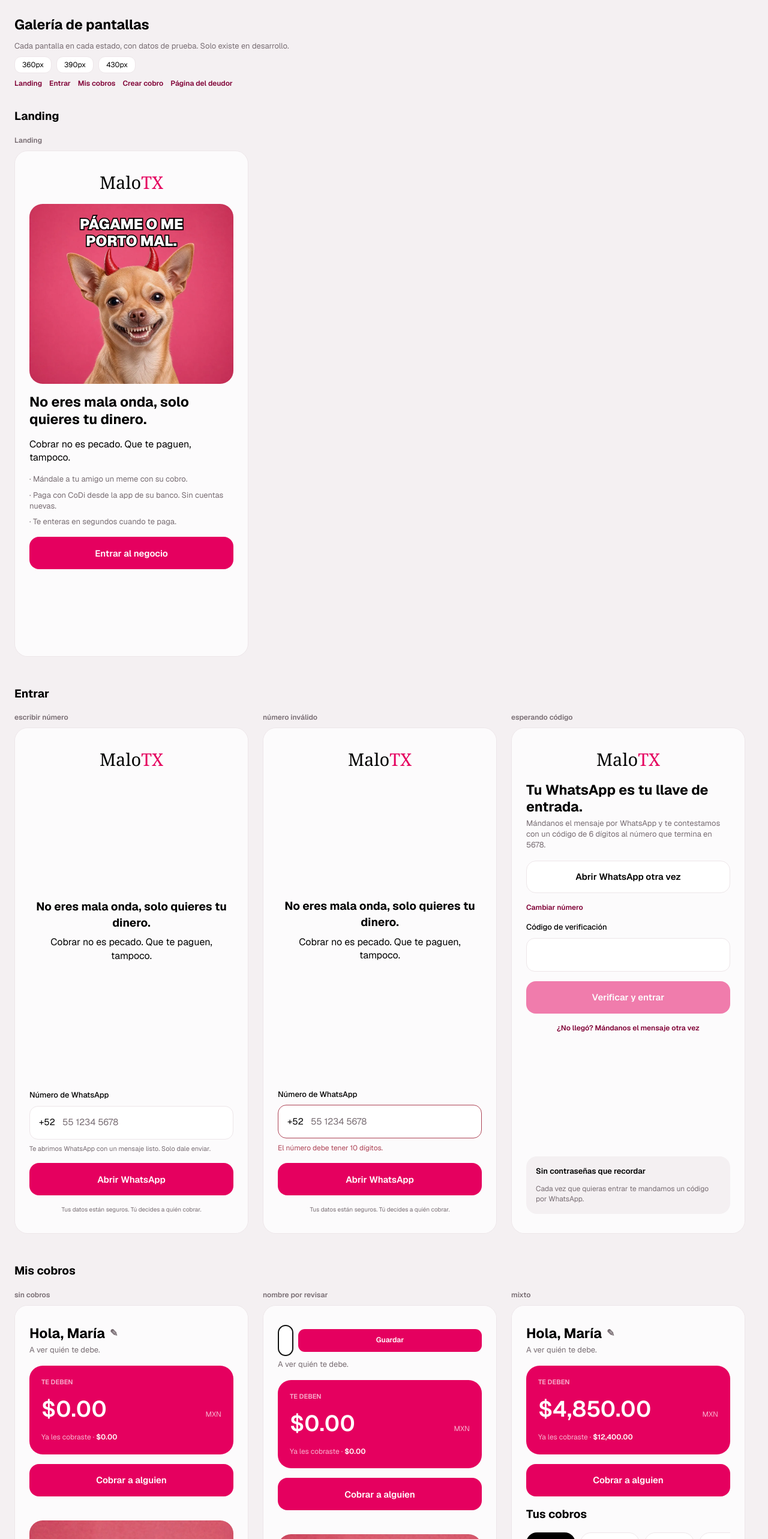
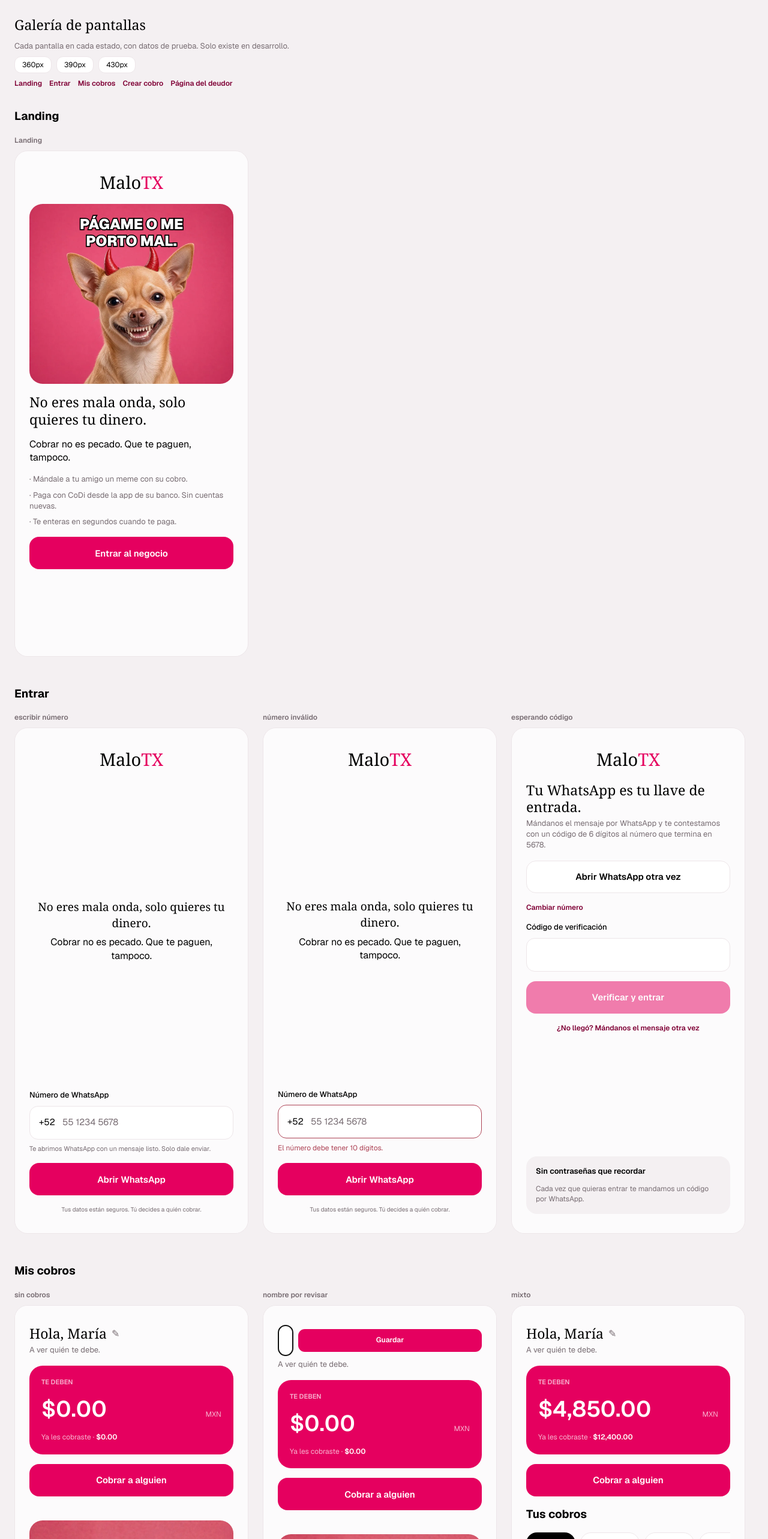
Before and after one commit to abismozeroteam/malo-tx, a Next.js app: page /dev/ui in a window 1280 px wide. Shown: the top 2566 px of the page at 60% size. Built offline with nearby package versions, Linux system fonts and the light colour scheme; a web font is replaced by a local one.

Commit message:
Set every main heading in Casserole and serve the landing at /
- One h1 rule uses the heading token, so new screens follow without
  per-component classes
- The root route renders the landing screen instead of the step 0 placeholder

```diff
--- a/src/app/dev/ui/gallery.tsx
+++ b/src/app/dev/ui/gallery.tsx
@@ -38,7 +38,7 @@ export function Gallery() {
   return (
     <div className="flex flex-col gap-8 bg-neutral-soft p-6">
       <header className="flex flex-col gap-2">
-        <h1 className="text-title font-bold">{es.gallery.title}</h1>
+        <h1 className="text-title">{es.gallery.title}</h1>
         <p className="text-body text-muted">{es.gallery.lead}</p>
         <div className="flex gap-2">
           {[360, 390, 430].map((w) => (
--- a/src/app/globals.css
+++ b/src/app/globals.css
@@ -5,6 +5,11 @@ body {
   background: var(--color-page);
   color: var(--color-ink);
   font-family: var(--font-sans);
+}
+
+h1 {
+  font-family: var(--font-heading);
+  font-weight: 400;
 }
 
 .meme-caption {
--- a/src/app/page.tsx
+++ b/src/app/page.tsx
@@ -1,7 +1,5 @@
+import { LandingScreen } from "@/components/screens/LandingScreen";
+
 export default function Home() {
-  return (
-    <main className="flex flex-1 items-center justify-center p-8">
-      <h1 className="text-4xl font-bold tracking-tight">MALOTX</h1>
-    </main>
-  );
+  return <LandingScreen />;
 }
--- a/src/components/screens/DashboardScreen.tsx
+++ b/src/components/screens/DashboardScreen.tsx
@@ -124,14 +124,14 @@ function Greeting({ name, startEditing, rename }: { name: string; startEditing:
             onChange={(e) => setValue(e.target.value)}
             maxLength={30}
             autoFocus
-            className="min-w-0 flex-1 rounded-control border border-line bg-surface px-3 py-2 text-title font-bold"
+            className="min-w-0 flex-1 rounded-control border border-line bg-surface px-3 py-2 font-heading text-title"
           />
           <Button size="sm" type="submit" className="w-auto px-4">
             {t.saveName}
           </Button>
         </form>
       ) : (
-        <h1 className="flex items-center gap-2 text-title font-bold leading-heading">
+        <h1 className="flex items-center gap-2 text-title leading-heading">
           {t.greeting(current)}
           <button type="button" onClick={() => setEditing(true)} aria-label={t.editName} className="text-lead text-muted">
             ✎
--- a/src/components/screens/DebtorScreen.tsx
+++ b/src/components/screens/DebtorScreen.tsx
@@ -74,7 +74,7 @@ function OpenView({ data, actions }: { data: OpenData; actions: DebtorPageAction
 
       {data.status === "pending" && (
         <>
-          <h1 className="text-title font-bold leading-heading">{t.owesTo(data.debtorName, data.creditorName)}</h1>
+          <h1 className="text-title leading-heading">{t.owesTo(data.debtorName, data.creditorName)}</h1>
           <p className="flex flex-wrap items-center gap-2 text-body leading-ui text-muted">
             {data.debtName}
             {data.dueDate && ` · ${t.payBefore(formatDate(data.dueDate))}`}
--- a/src/components/screens/LandingScreen.tsx
+++ b/src/components/screens/LandingScreen.tsx
@@ -14,7 +14,7 @@ export function LandingScreen() {
     <Screen>
       <Wordmark className="self-center" />
       <MemeCard meme={catalogMemeView(DEFAULT_MEME_KEY)} important />
-      <h1 className="text-title font-bold leading-heading">{t.headline}</h1>
+      <h1 className="text-title leading-heading">{t.headline}</h1>
       <p className="text-lead leading-ui">{t.lead}</p>
       <ul className="flex flex-col gap-2 text-body leading-ui text-muted">
         {t.points.map((point) => (
--- a/src/components/screens/SignInScreen.tsx
+++ b/src/components/screens/SignInScreen.tsx
@@ -21,7 +21,7 @@ export function SignInScreen({ data, actions }: { data: SignInData; actions: Sig
     return (
       <Screen className="justify-center text-center">
         <Wordmark className="self-center" />
-        <h1 className="text-title font-bold">{t.done}</h1>
+        <h1 className="text-title">{t.done}</h1>
         <p className="text-body text-muted">{t.doneHint}</p>
       </Screen>
     );
@@ -58,7 +58,7 @@ function PhoneStep({
     <Screen>
       <Wordmark className="self-center" />
       <section className="flex flex-1 flex-col justify-center gap-2 text-center">
-        <h1 className="text-subtitle font-bold leading-ui">{es.landing.headline}</h1>
+        <h1 className="text-subtitle leading-ui">{es.landing.headline}</h1>
         <p className="text-lead leading-ui">{es.landing.lead}</p>
       </section>
       <form onSubmit={submit} className="flex w-full flex-col gap-4">
--- a/src/components/ui/PageHeading.tsx
+++ b/src/components/ui/PageHeading.tsx
@@ -4,7 +4,7 @@ import { cx } from "./cx";
 export function PageHeading({ title, lead, size = "title" }: { title: ReactNode; lead?: ReactNode; size?: "title" | "hero" }) {
   return (
     <div className="flex flex-col gap-1">
-      <h1 className={cx("font-bold leading-heading", size === "hero" ? "text-hero" : "text-title")}>{title}</h1>
+      <h1 className={cx("leading-heading", size === "hero" ? "text-hero" : "text-title")}>{title}</h1>
       {lead && <p className={cx("leading-ui text-muted", size === "hero" ? "text-lead" : "text-body")}>{lead}</p>}
     </div>
   );
```
